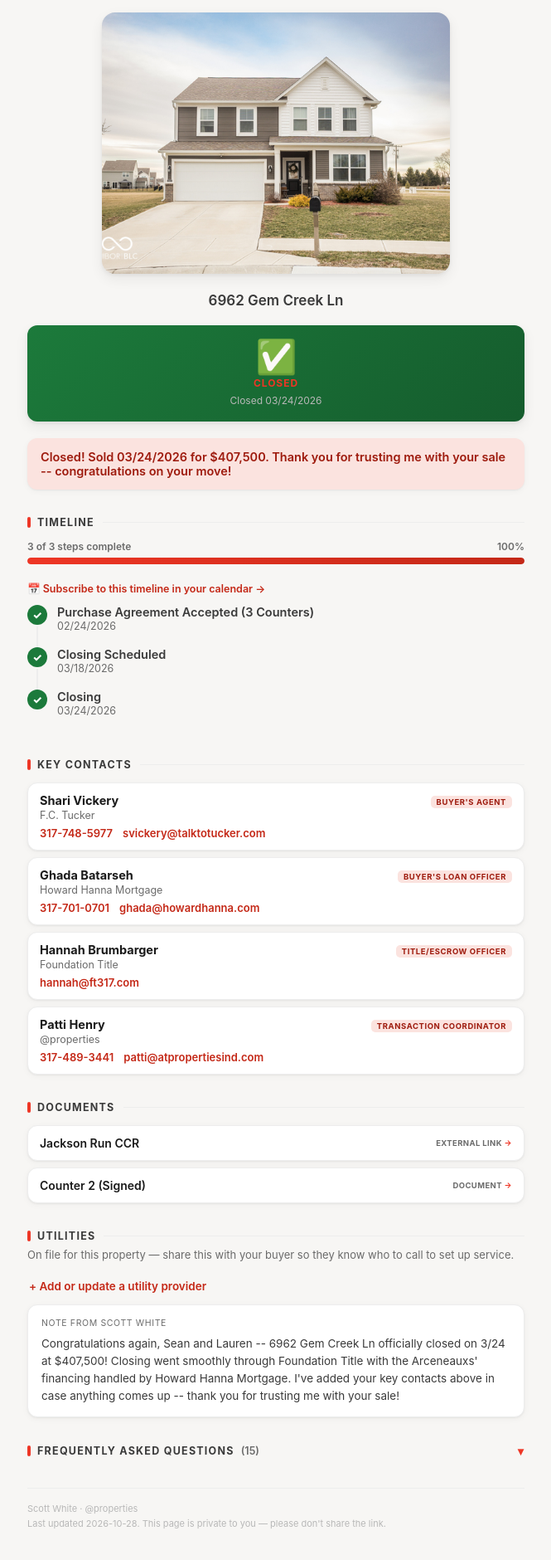
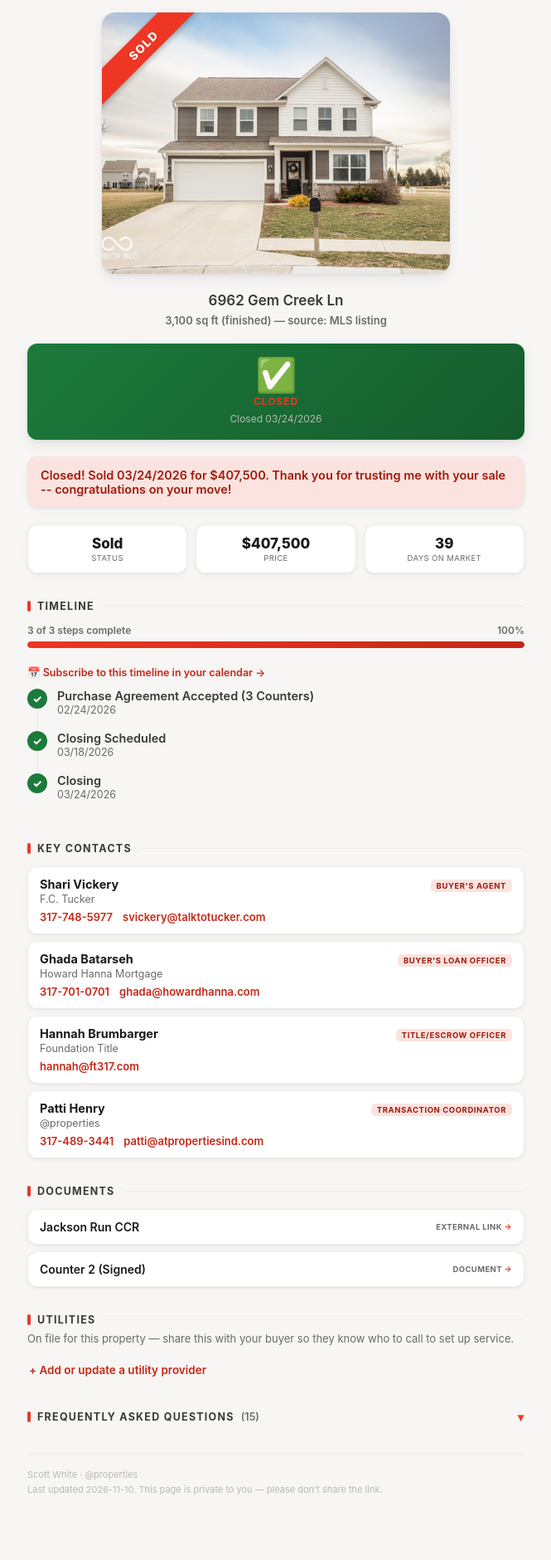
Before and after one commit to dpuphi1938/past-client-portal-pages, a plain HTML site: page sean-mcpike-dndtnKXJJ6kxl2e1RuBHLg/index.html in a window 1280 px wide. Shown: the part 156-2036 px from the top of the page at 83% size, without its empty margins (307-972 px from the left). After the commit the page ends 2008 px from the top, so only its background shows below. Drawn offline with Linux system fonts and the light colour scheme.

Commit message:
Update transaction page sean-mcpike-dndtnKXJJ6kxl2e1RuBHLg

```diff
--- a/sean-mcpike-dndtnKXJJ6kxl2e1RuBHLg/index.html
+++ b/sean-mcpike-dndtnKXJJ6kxl2e1RuBHLg/index.html
@@ -29,6 +29,7 @@ a{-webkit-tap-highlight-color:rgba(238,54,37,.12)}
 .eyebrow{font-weight:700;letter-spacing:.14em;text-transform:uppercase;font-size:11.5px;color:var(--red-dark);margin:0 0 6px;text-align:center}
 h1{font-size:30px;font-weight:800;margin:0 0 18px;letter-spacing:-.015em;text-align:center;line-height:1.15}
 .sub{font-size:17px;font-weight:600;color:var(--charcoal);margin:16px 0 20px;text-align:center}
+.sqft-line{font-size:13px;font-weight:600;color:var(--slate);margin:-14px 0 20px;text-align:center}
 .summary{background:var(--red-tint);border-radius:var(--radius);padding:14px 16px;font-size:14.5px;font-weight:600;color:var(--red-deep);margin-bottom:20px;box-shadow:var(--shadow)}
 .stats-row{display:flex;gap:10px;margin-bottom:24px}
 .stat{flex:1;background:var(--white);border:1px solid var(--cloud);border-radius:var(--radius);padding:12px;text-align:center;box-shadow:var(--shadow)}
@@ -46,6 +47,7 @@ h2::after{content:"";flex:1;height:1px;background:var(--cloud);margin-left:2px}
 .tdate{font-size:12.5px;color:var(--slate);margin-top:1px}
 .tstep.done .tlabel{color:var(--charcoal)}
 .note{background:var(--white);border:1px solid var(--cloud);border-radius:var(--radius);padding:14px 16px;font-size:13.5px;color:var(--charcoal);line-height:1.55;margin-top:6px;box-shadow:var(--shadow)}
+.unsub-banner{background:var(--white);border:1px solid var(--cloud);border-radius:var(--radius);padding:12px 16px;font-size:13px;color:var(--slate);line-height:1.5;margin-top:6px}
 .note .from{font-size:10.5px;text-transform:uppercase;letter-spacing:.06em;color:var(--slate);margin-bottom:6px}
 .doclist{list-style:none;margin:0;padding:0;display:flex;flex-direction:column;gap:8px}
 .doc{display:flex;align-items:center;justify-content:space-between;gap:10px;background:var(--white);border:1px solid var(--cloud);border-radius:var(--radius);padding:12px 14px;text-decoration:none;color:var(--ink);box-shadow:var(--shadow);transition:box-shadow .15s ease,transform .15s ease}
@@ -307,8 +309,11 @@ h2::after{content:"";flex:1;height:1px;background:var(--cloud);margin-left:2px}
 </div>
     <div class="eyebrow">Client Portal</div>
     <h1>Sean McPike, Lauren McPike</h1>
-    <div class="photo-wrap"><img class="hero" src="photo/mcpike.jpg" alt="6962 Gem Creek Ln listing photo"></div>
+    <div class="photo-wrap"><img class="hero" src="photo/mcpike.jpg" alt="6962 Gem Creek Ln listing photo"><div class="ribbon">Sold</div></div>
     <div class="sub">6962 Gem Creek Ln</div>
+    <div class="sqft-line">3,100 sq ft (finished) &mdash; source: MLS listing</div>
+
+
 
     <div class="countdown" id="closing-countdown" data-closing="2026-03-24">
       <div class="cd-num" id="cd-num">&nbsp;</div>
@@ -336,7 +341,7 @@ h2::after{content:"";flex:1;height:1px;background:var(--cloud);margin-left:2px}
     </script>
 
     <div class="summary">Closed! Sold 03/24/2026 for $407,500. Thank you for trusting me with your sale -- congratulations on your move!</div>
-
+    <div class="stats-row"><div class="stat"><div class="v">Sold</div><div class="l">Status</div></div><div class="stat"><div class="v">$407,500</div><div class="l">Price</div></div><div class="stat"><div class="v">39</div><div class="l">Days on Market</div></div></div>
 
 
 
@@ -376,7 +381,7 @@ h2::after{content:"";flex:1;height:1px;background:var(--cloud);margin-left:2px}
       </form>
     </details>
 
-    <div class="note"><div class="from">Note from Scott White</div>Congratulations again, Sean and Lauren -- 6962 Gem Creek Ln officially closed on 3/24 at $407,500! Closing went smoothly through Foundation Title with the Arceneauxs&#x27; financing handled by Howard Hanna Mortgage. I&#x27;ve added your key contacts above in case anything comes up -- thank you for trusting me with your sale!</div>
+
 
     <details class="faq-wrap">
       <summary class="faq-wrap-summary">Frequently Asked Questions <span class="faq-count">(15)</span></summary>
@@ -385,7 +390,7 @@ h2::after{content:"";flex:1;height:1px;background:var(--cloud);margin-left:2px}
 
     <div class="footnote">
       Scott White &middot; @properties<br>
-      Last updated 2026-10-28. This page is private to you &mdash; please don't share the link.
+      Last updated 2026-11-10. This page is private to you &mdash; please don't share the link.
     </div>
   </div>
 <script>
```
Also changed, not shown: sean-mcpike-dndtnKXJJ6kxl2e1RuBHLg/staff.html (+5 -2 lines), 1 other file.
